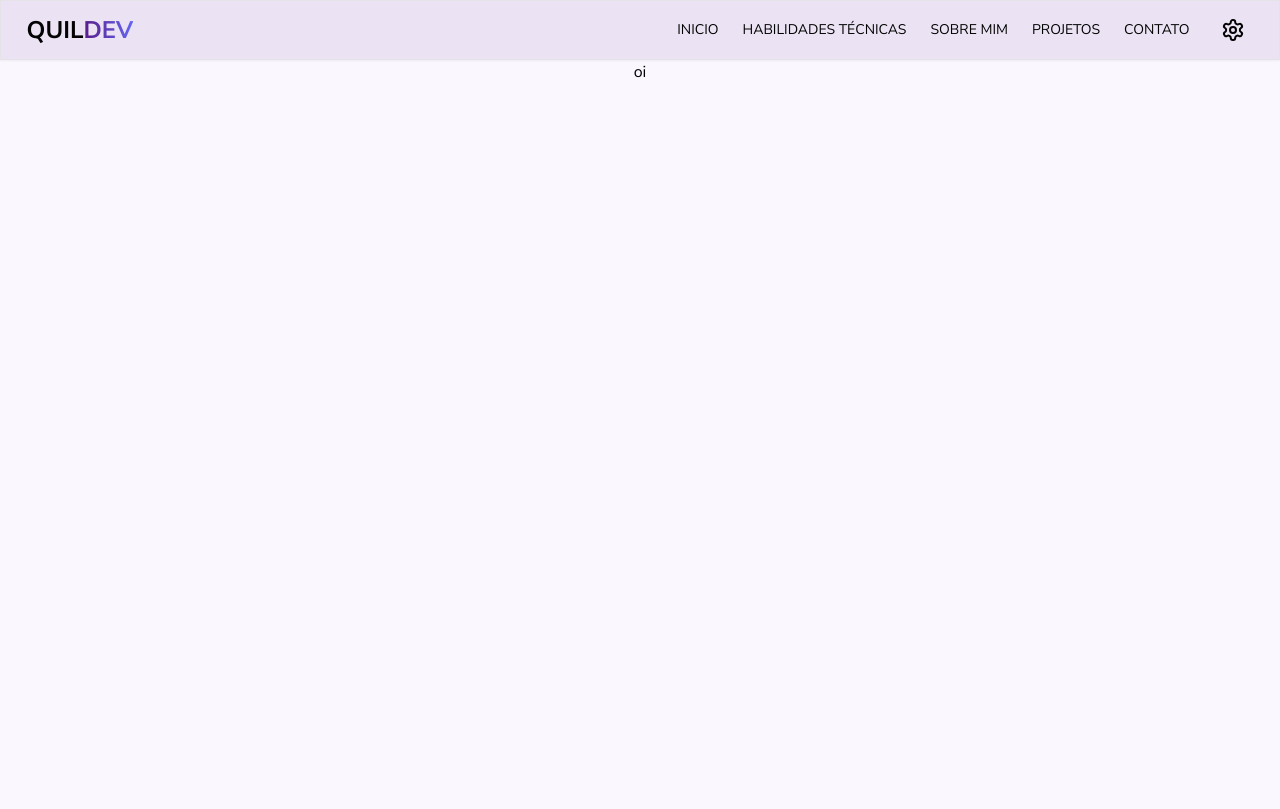
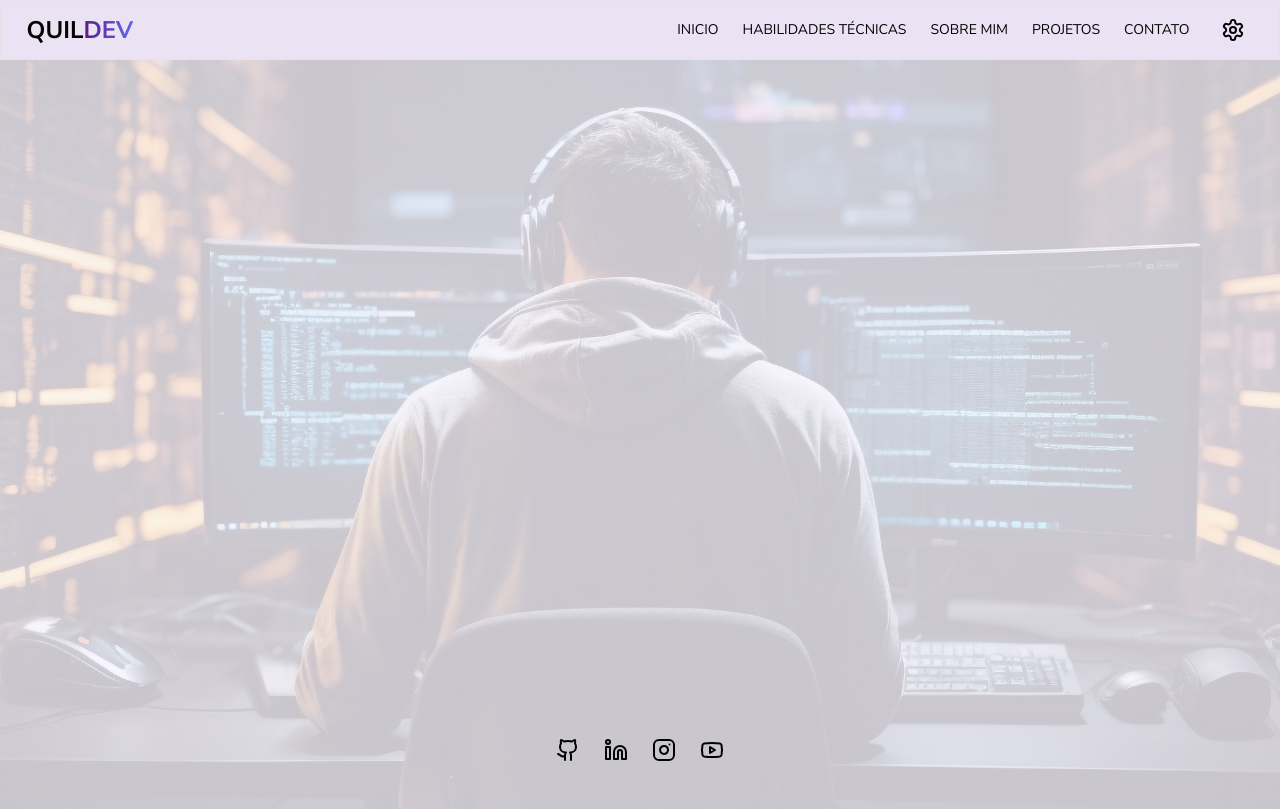
Before and after one commit to QuiLion7/quildev, a Next.js app: page /portfolio in a window 1280 px wide. Built offline with nearby package versions, Linux system fonts and the light colour scheme.

Commit message:
style: set display proportions in portfolio page

```diff
--- a/src/app/portfolio/page.tsx
+++ b/src/app/portfolio/page.tsx
@@ -1,7 +1,14 @@
+import Footer from "@/components/footer";
+
 export default function Portfolio() {
   return (
-    <div className=" relative container flex flex-col justify-center items-center p-0">
-      oi
+    <div className="flex h-full min-h-[93.65dvh] w-full flex-col items-center justify-center bg-[url('/portfolio.jpg')] bg-cover bg-center bg-no-repeat">
+      <div className=" flex h-full min-h-[93.65dvh] w-full flex-col items-center justify-between overflow-y-auto bg-background/80 ">
+        <div className="flex h-auto min-h-[84.2dvh] w-full flex-col items-center justify-center gap-2 px-[2%] pt-2 sm:gap-4 md:gap-6"></div>
+        <div className="flex h-auto min-h-[9.45dvh] w-full">
+          <Footer />
+        </div>
+      </div>
     </div>
   );
 }
```
